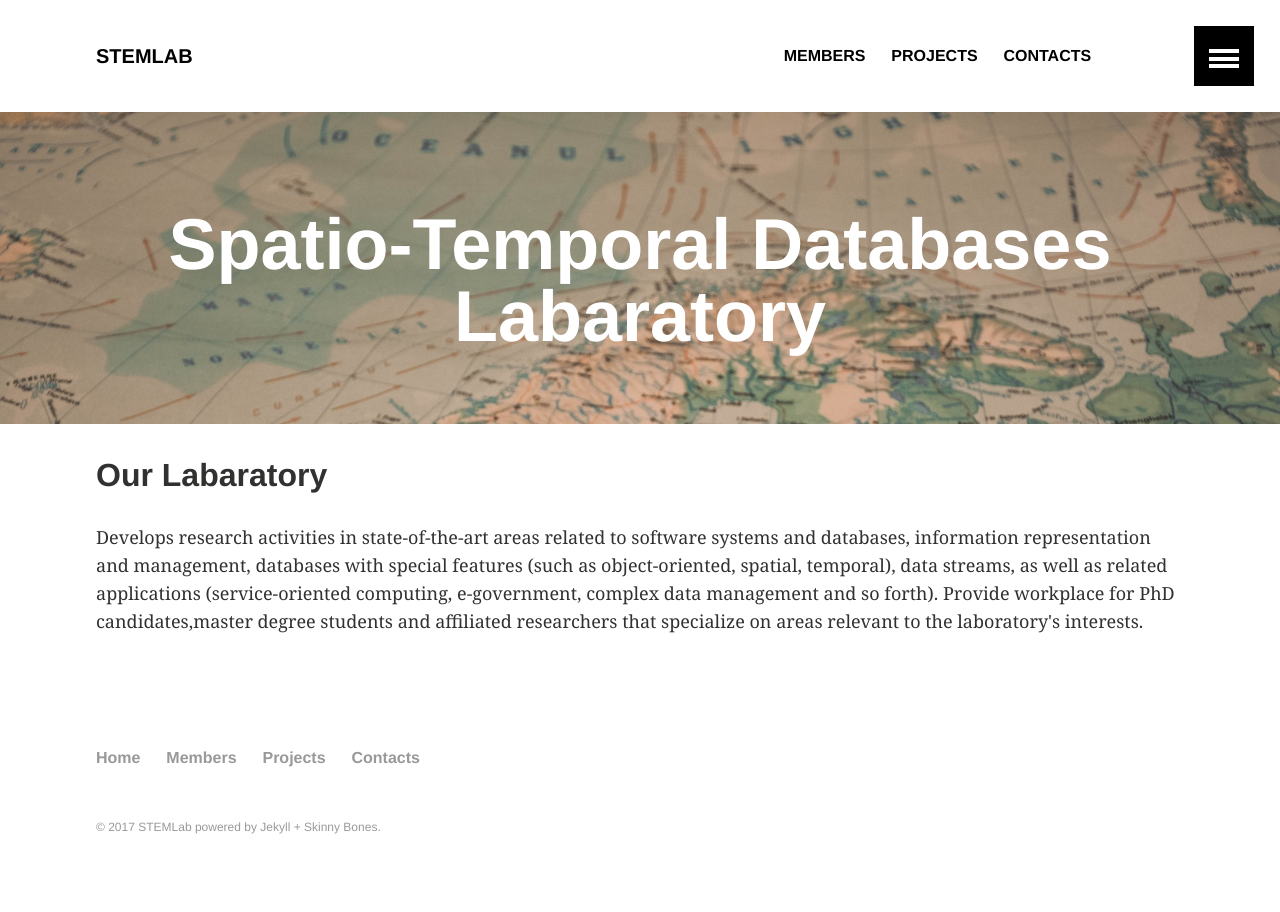
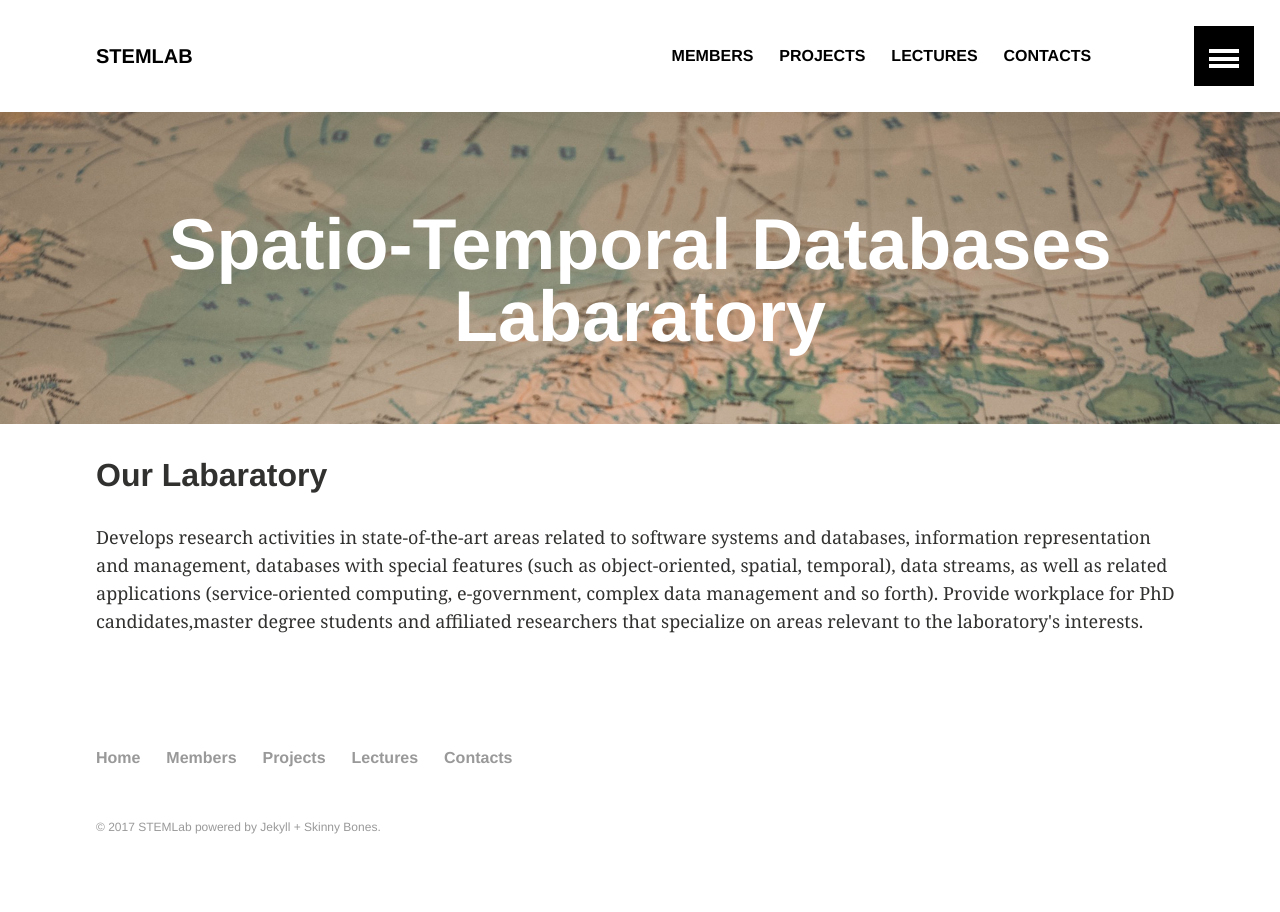
Before and after one commit to STEMLab/STEMLab.github.io, a Jekyll site: the page built from index.md, in a window 1280 px wide. Built offline with Jekyll 4.4.1, drawn with Linux system fonts in a browser that asks for light colours.

Commit message:
add lectures page

```diff
--- a/_data/footer.yml
+++ b/_data/footer.yml
@@ -12,5 +12,8 @@
 - title: Projects
   url: /projects/
 
+- title: Lectures
+  url: http://stem.cs.pusan.ac.kr/
+
 - title: Contacts
   url: /contacts/
--- a/_data/navigation.yml
+++ b/_data/navigation.yml
@@ -18,6 +18,12 @@
   image: project.jpg
   id: projects
 
+- title: Lectures
+  url: http://stem.cs.pusan.ac.kr/
+  excerpt:
+  image: lectures.jpg
+  id: lectures
+
 - title: Contacts
   url: /contacts/
   excerpt:
--- a/_includes/navigation-sliding.html
+++ b/_includes/navigation-sliding.html
@@ -7,7 +7,12 @@
 
 
 	 <li>
-      <a id="{{link.id}}" href="{{ site.url }}{{ link.url }}">
+	 {% if link.url contains 'http' %}
+        {% assign domain = '' %}
+        {% else %}
+        {% assign domain = site.url %}
+    {% endif %}
+      <a id="{{link.id}}" href="{{ domain }}{{ link.url }}" {% if link.url contains 'http' %}target="_blank"{% endif %}>
         {% if link.image %}<img src="{{ site.url }}/images/{{ link.image }}" alt="teaser" class="teaser">{% endif %}
         <div class="title">{{ link.title }}</div>
         {% if link.excerpt %}<p class="excerpt">{{ link.excerpt }}</p>{% endif %}
```
Also changed, not shown: images/lectures.jpg (added).
